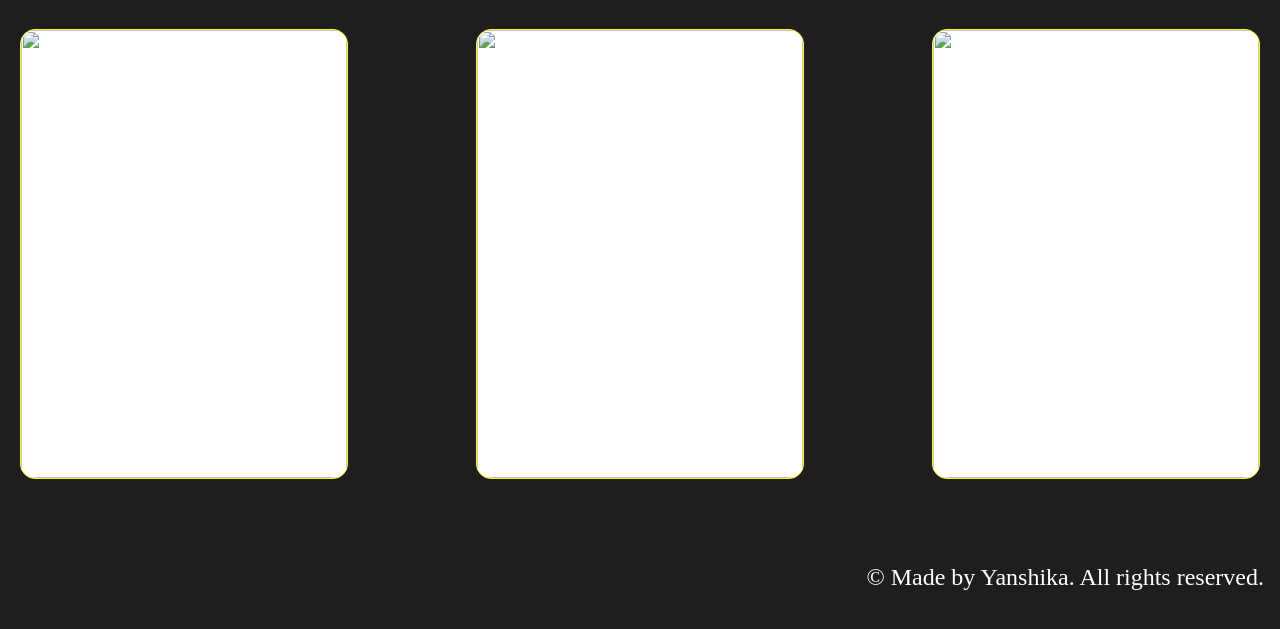
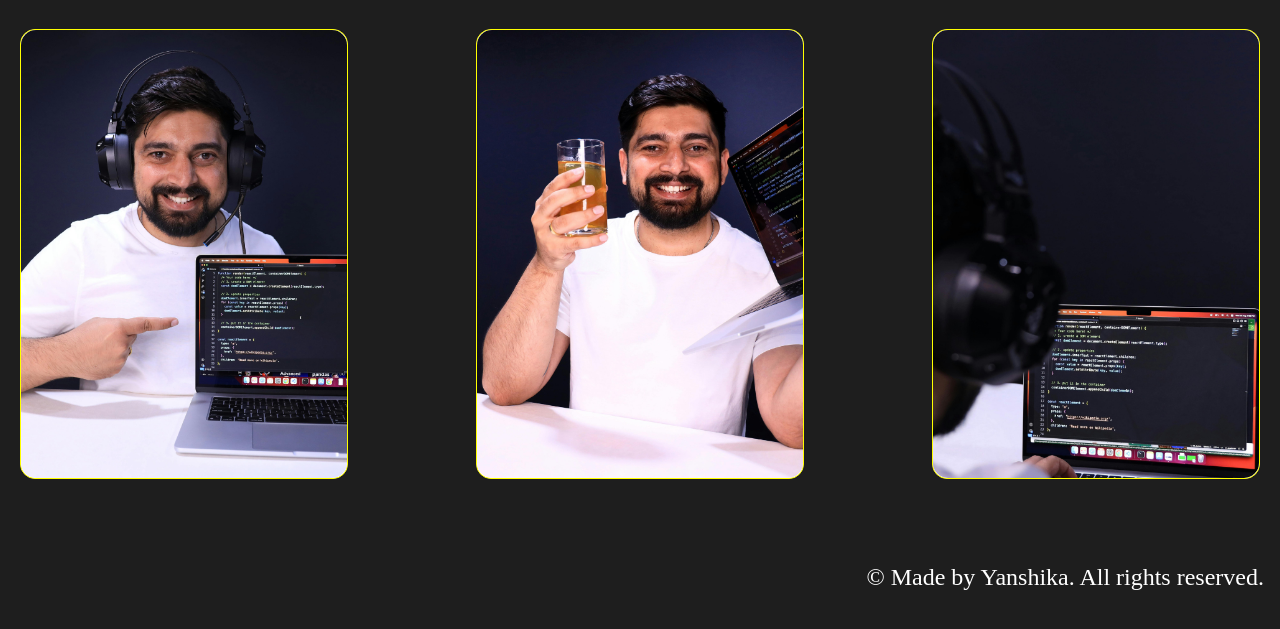
Before and after one commit to Yanshika-07/Responsive-Cards, a plain HTML site: page index.html in a window 1280 px wide. Shown: the part 93-722 px from the top of the page. Drawn offline with nearby package versions, Linux system fonts and the light colour scheme; the site is published under a folder, as on GitHub Pages, so addresses that start at the root find nothing; a web font is replaced by a local one.

Commit message:
Fixed the path

```diff
--- a/index.html
+++ b/index.html
@@ -22,7 +22,7 @@
     <h1 class="title">Responsive Cards</h1>
     <div class="cards-container">
       <div class="card">
-        <img src="/Images/1.png" alt="" />
+        <img src="Images/1.png" alt="" />
         <div class="info">
           <h1>Learn about Flutter</h1>
           <p>
@@ -39,7 +39,7 @@
       </div>
 
       <div class="card">
-        <img src="/Images/2.png" alt="" />
+        <img src="Images/2.png" alt="" />
         <div class="info">
           <h1>Intro to Database</h1>
           <p>
@@ -55,7 +55,7 @@
         </div>
       </div>
       <div class="card">
-        <img src="/Images/3.png" alt="" />
+        <img src="Images/3.png" alt="" />
         <div class="info">
           <h1>How to start with React?</h1>
           <p>
```
